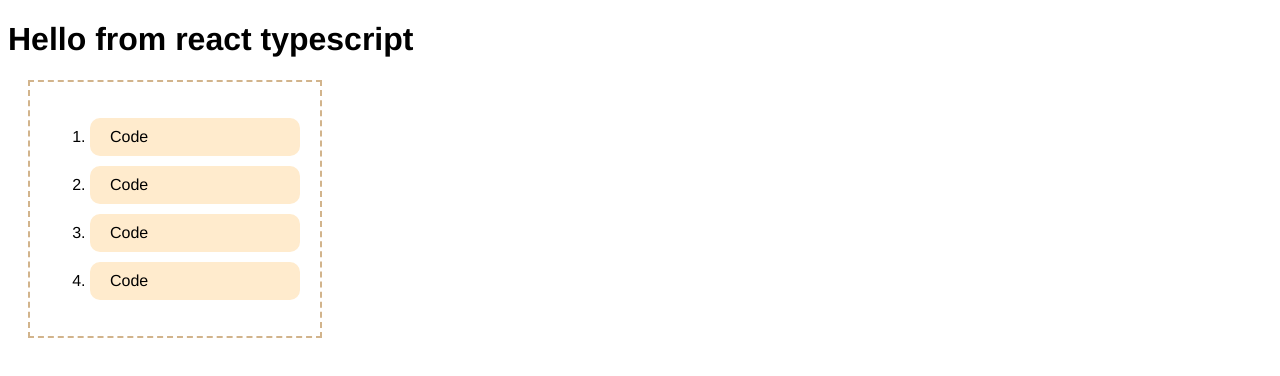
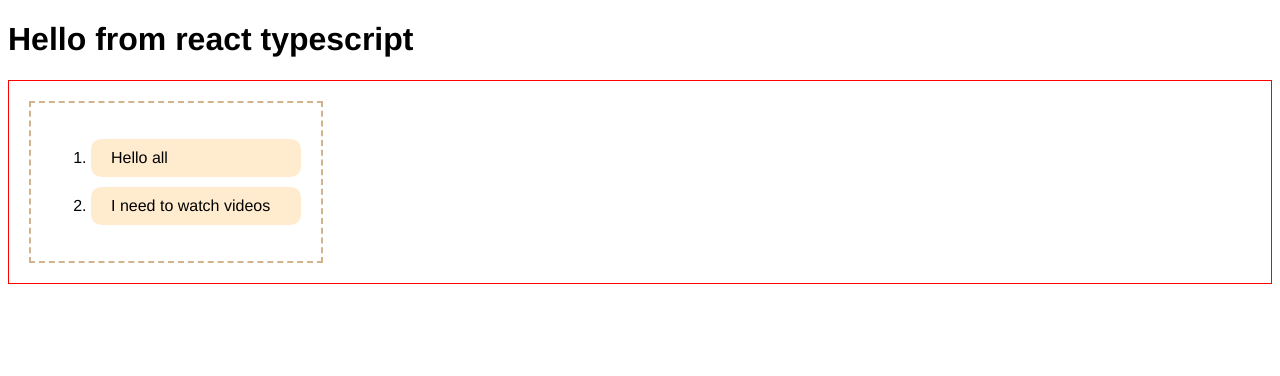
Before and after one commit to lavirana/ReactJS-Using-TypeScript, a React (Create React App) app: page / in a window 1280 px wide. Shown: the top 376 px of the page. Built offline with nearby package versions, Linux system fonts and the light colour scheme.

Commit message:
Understanding Props in ReactJS

```diff
--- a/src/App.tsx
+++ b/src/App.tsx
@@ -1,10 +1,21 @@
 import React from "react";
 import Todo from './components/Todo';
 
+const myTodoItems = [
+    {
+        id: 1,
+        title: "Hello all",
+    },
+    {
+        id: 2,
+        title: "I need to watch videos",
+    },
+];
+
 const App: React.FC = () => {
     return (
-        <div>
-            <Todo></Todo>
+        <div style={{ border: "1px solid red" }} >
+            <Todo items={myTodoItems} />
         </div>
     );
 };
--- a/src/components/Todo/TodoItem/index.tsx
+++ b/src/components/Todo/TodoItem/index.tsx
@@ -2,8 +2,13 @@ import React from 'react';
 import './style.css';
 
 
-const TodoItem: React.FC = () => {
-    return <li>Code</li>;
+interface TodoItemProps {
+    title: string;
+}
+
+
+const TodoItem: React.FC<TodoItemProps> = (props) => {
+    return <li>{ props.title }</li>;
 };
 
 export default TodoItem;
--- a/src/components/Todo/index.tsx
+++ b/src/components/Todo/index.tsx
@@ -2,14 +2,22 @@ import React from 'react';
 import TodoItem from './TodoItem';
 import './style.css';
 
-const Todo: React.FC = () => {
+
+interface ITodoItem {
+    id: number,
+    title: string,
+}
+interface TodoProps {
+    items: ITodoItem[];
+}
+
+const Todo: React.FC<TodoProps> = (props) => {
     return (
         <div className='todo-container' >
             <ol>
-                <TodoItem />
-                <TodoItem />
-                <TodoItem />
-                <TodoItem />
+              {
+                props.items.map((item) => ( <TodoItem title={item.title} />
+            ))}
             </ol>
         </div>
     )
```
